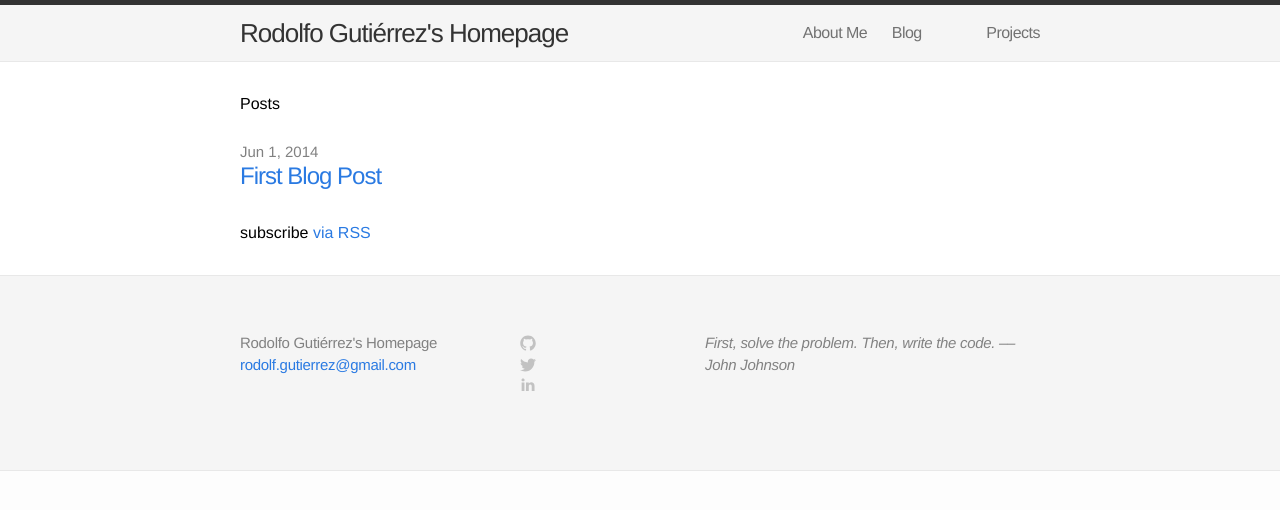
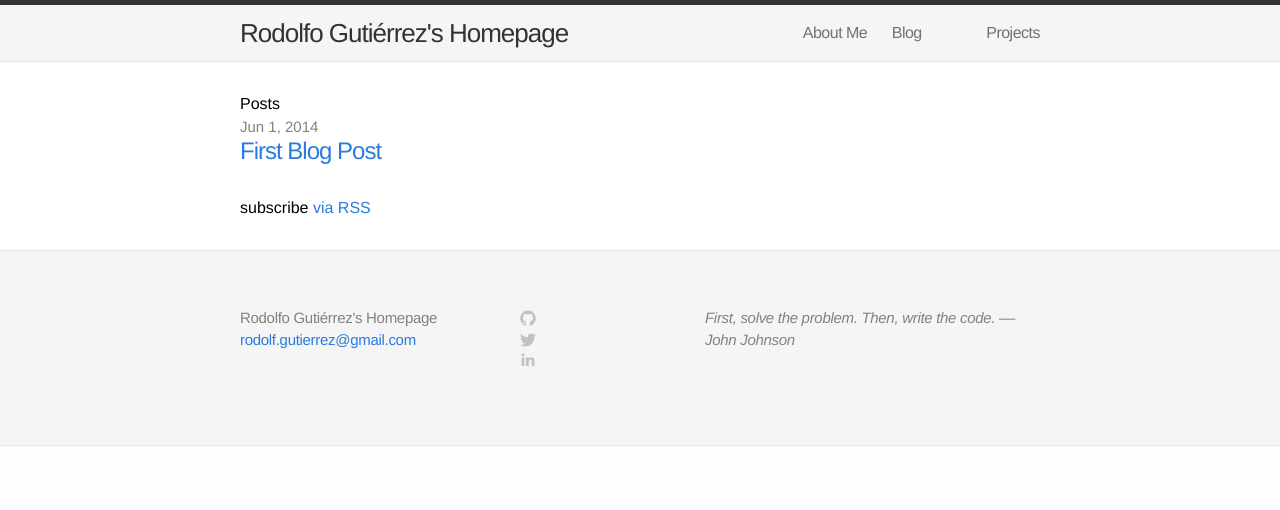
Before and after one commit to gutzrodolfo/arwedding.love, a Jekyll site: the page built from blog.md, in a window 1280 px wide. Shown: the top 510 px of the page. Built offline with Jekyll 4.4.1, drawn with Linux system fonts in a browser that asks for light colours.

```diff
--- a/blog.md
+++ b/blog.md
@@ -4,7 +4,7 @@ title: Blog
 permalink: /blog/
 ---
 
-<div class="home">
+<div>
 
   <h1>Posts</h1>
 
```
